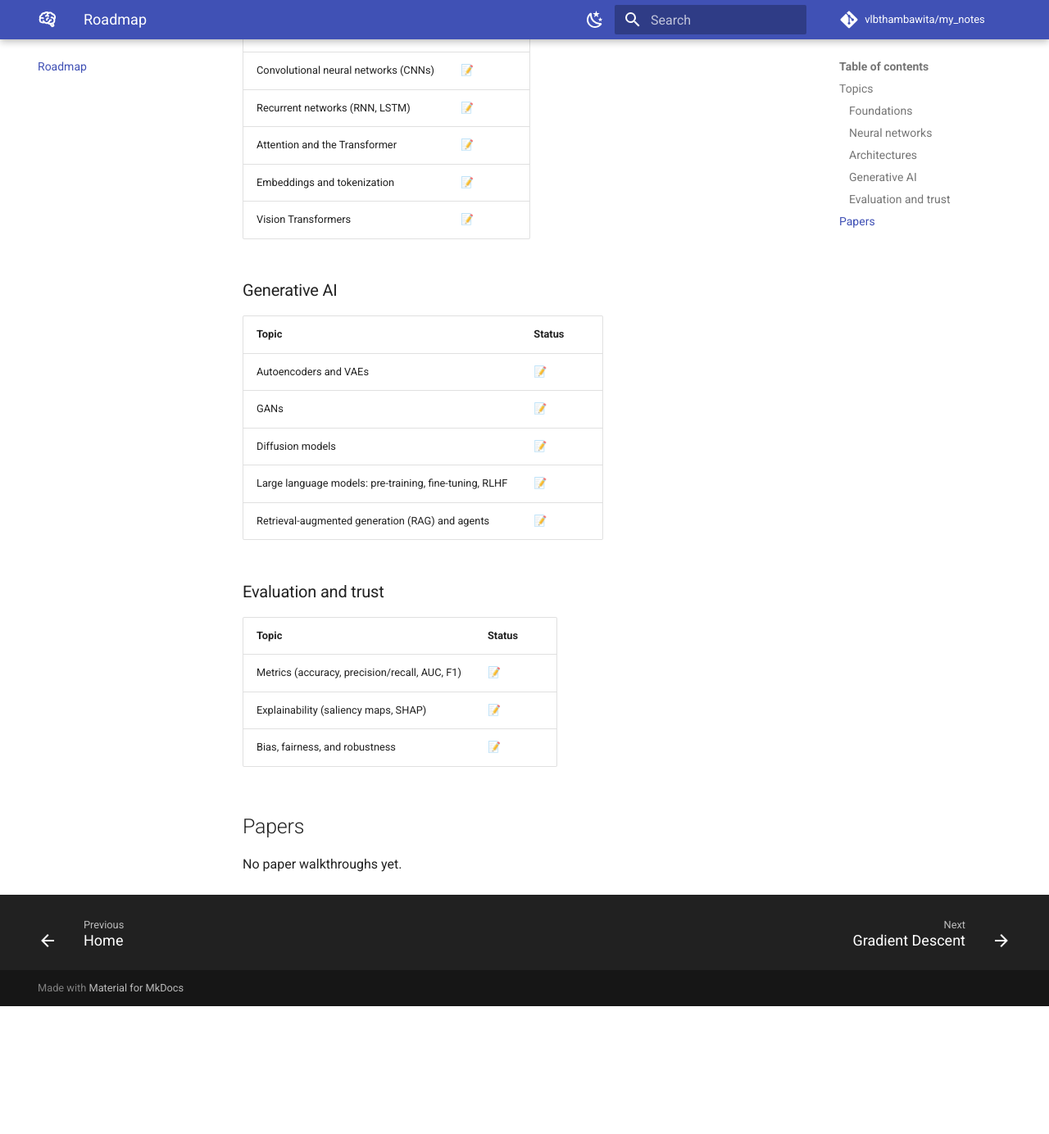
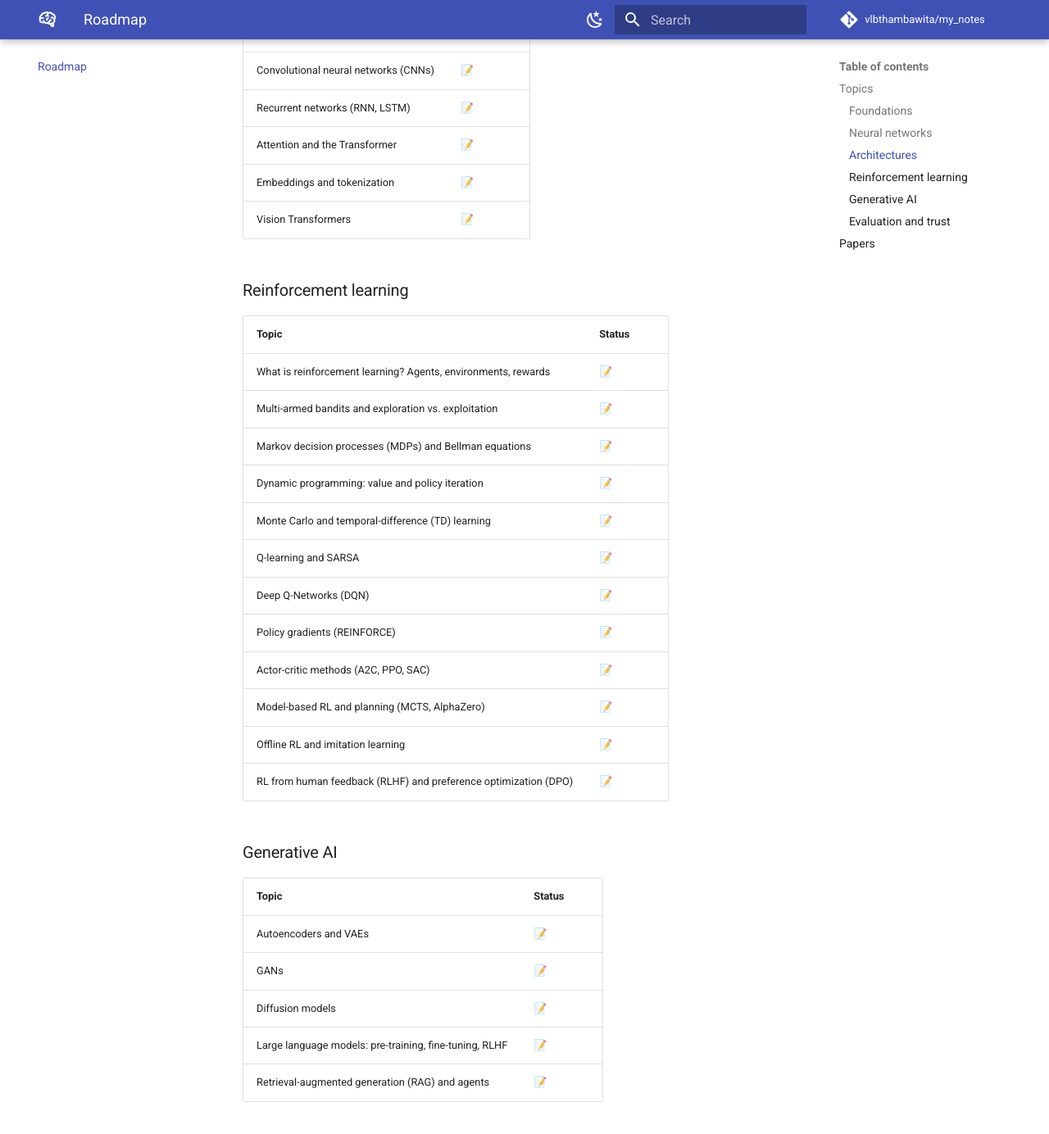
Before and after one commit to vlbthambawita/my_notes, an MkDocs documentation site: the page built from docs/roadmap.md, in a window 1280 px wide and 1400 px high, scrolled down 1107 px. Shown: the top 1384 px of the window at 82% size. Built offline with MkDocs 1.6.1 and Material for MkDocs 9.7.7, drawn with Linux system fonts in a browser that asks for light colours; comment, search, counter and statistics services are not loaded; before the commit the page ends 2335 px from its top, so only the background shows below that.

Commit message:
Add reinforcement learning topics to roadmap
Co-Authored-By: Claude Opus 5.5 <noreply@anthropic.com>

```diff
--- a/docs/roadmap.md
+++ b/docs/roadmap.md
@@ -31,6 +31,22 @@
 | Embeddings and tokenization | 📝 |
 | Vision Transformers | 📝 |
 
+### Reinforcement learning
+| Topic | Status |
+|---|---|
+| What is reinforcement learning? Agents, environments, rewards | 📝 |
+| Multi-armed bandits and exploration vs. exploitation | 📝 |
+| Markov decision processes (MDPs) and Bellman equations | 📝 |
+| Dynamic programming: value and policy iteration | 📝 |
+| Monte Carlo and temporal-difference (TD) learning | 📝 |
+| Q-learning and SARSA | 📝 |
+| Deep Q-Networks (DQN) | 📝 |
+| Policy gradients (REINFORCE) | 📝 |
+| Actor-critic methods (A2C, PPO, SAC) | 📝 |
+| Model-based RL and planning (MCTS, AlphaZero) | 📝 |
+| Offline RL and imitation learning | 📝 |
+| RL from human feedback (RLHF) and preference optimization (DPO) | 📝 |
+
 ### Generative AI
 | Topic | Status |
 |---|---|
```
Also changed, not shown: PLAN.md (+14 -0 lines).
